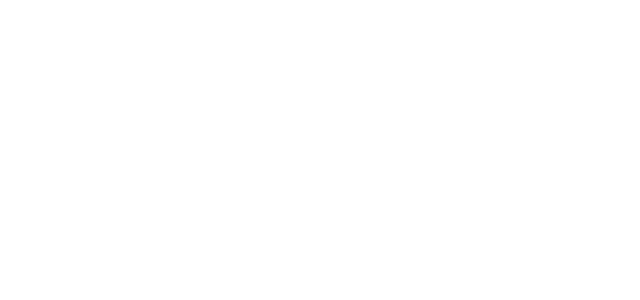
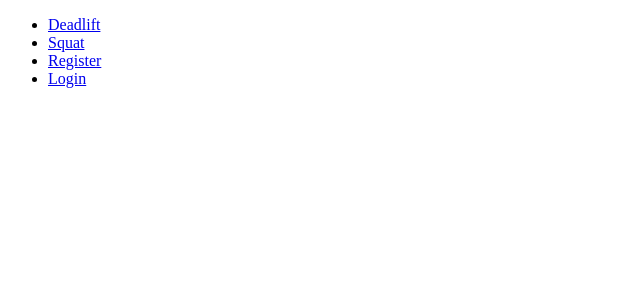
Before and after one commit to MarkByrneDKIT/GymVision, a React (Create React App) app in the folder app/: page /home in a window 1280 px wide. Before the commit this address had no page. Shown: the top 300 px of the page, without its empty margins (0-640 px from the left). Built offline with nearby package versions, Linux system fonts and the light colour scheme.

Commit message:
Feature[Website]: Created initial homepage

```diff
--- a/app/src/App.js
+++ b/app/src/App.js
@@ -4,13 +4,13 @@
 import LiftSelection from './pages/lift/liftSelection'
 import Squat from './pages/lift/squat'
 import Deadlift from './pages/lift/deadlift'
+import Homepage from './pages/homepage'
 
 import{
   BrowserRouter as Router,
   Routes,
   Route
 } from "react-router-dom";
-
 
 function App() {
   //reactrouter.com quick start
@@ -22,6 +22,7 @@
         <Route path="/liftSelection" element={<LiftSelection />}/>
         <Route path="/deadlift" element={<Deadlift />}/>
         <Route path="/squat" element={<Squat />}/>
+        <Route path="/home" element={<Homepage />}/>
       </Routes>
      </Router>
   );
--- /dev/null
+++ b/app/src/pages/homepage.jsx
@@ -0,0 +1,22 @@
+import { useRef } from "react"
+import axios from "axios";
+import { useNavigate } from "react-router";
+import { Link } from 'react-router-dom';
+
+export default function Homepage() {
+    return (
+        <ul>
+        {/*  <li class="scroll-to-section"><a href="/" class="active">Home</a></li>
+         <li class="scroll-to-section"><a href="/graph/">Graph</a></li>
+         <li class="scroll-to-section"><a href="/sessions/">History</a></li>
+         <li class="scroll-to-section"><a href="/register">Register</a></li>
+         <li class="scroll-to-section"><a href="/logout">Logout</a></li> */}
+
+        <li><Link to="/deadlift">Deadlift</Link></li>
+        <li><Link to="/squat">Squat</Link></li>
+        <li><Link to="/register">Register</Link></li>
+        <li><Link to="/login">Login</Link></li>
+        {/* <Link to="/liftselection">Deadlift</Link> */}
+    </ul>
+     );
+}
--- a/app/src/pages/lift/deadlift.jsx
+++ b/app/src/pages/lift/deadlift.jsx
@@ -35,7 +35,7 @@
               const interval = setInterval(() => {
                 console.log("a");
                 axios
-                .get("http://localhost:5000")
+                .get("https://fd8b-193-1-45-253.eu.ngrok.io")
                 .then( function(response){
                   console.log(response.data)
                   var rep =response.data["Rep"]
```
